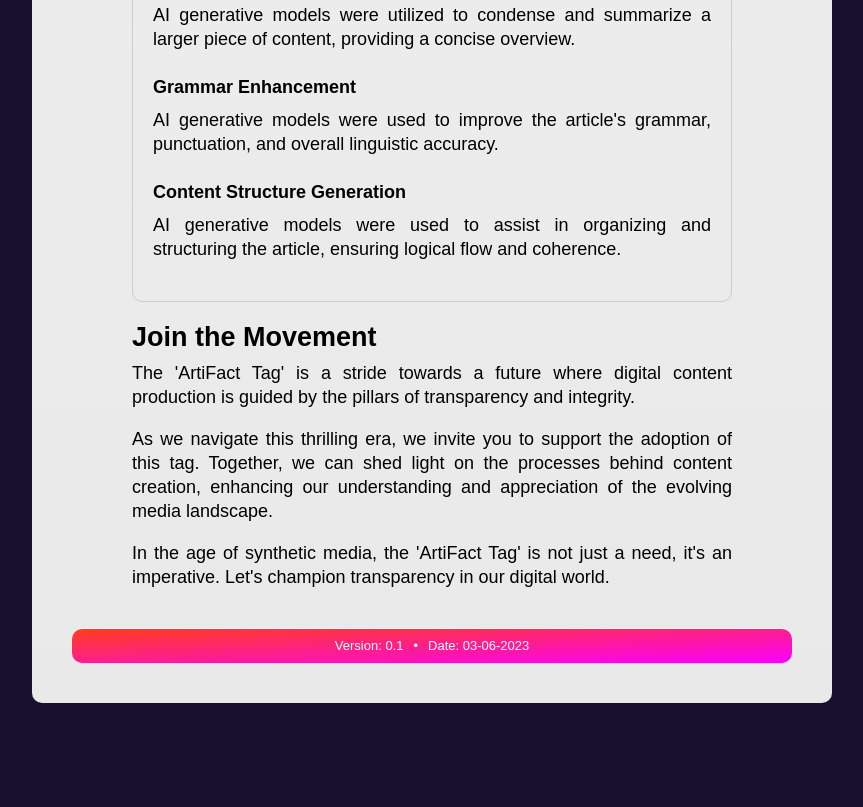
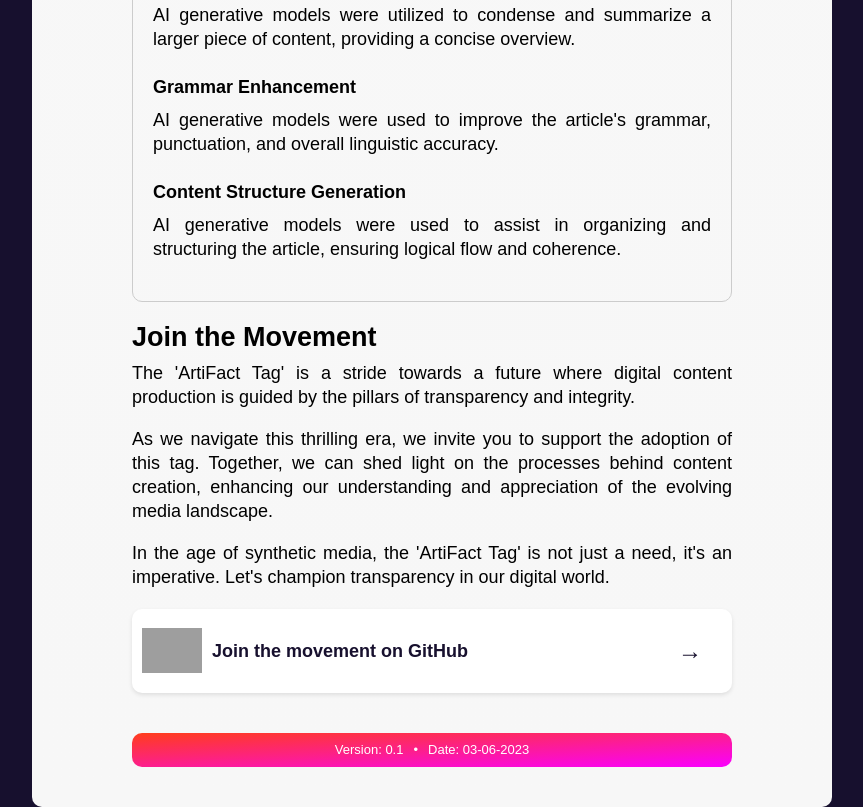
Before and after one commit to Orizian-Labs/ArtiFact-Tag-Schema, a plain HTML site: page index.html in a window 1280 px wide. Shown: the part 3106-3913 px from the top of the page, without its empty margins (208-1071 px from the left). Before the commit the page ends 3809 px from the top, so only its background shows below. Drawn offline with Linux system fonts and the light colour scheme; grey boxes are pictures that could not be loaded.

Commit message:
Add GitHub Link
Added horizontal card with Github Link pointing to the ArtiFact Tag Repository

Changed page title to About ArtiFact

```diff
--- a/index.html
+++ b/index.html
@@ -3,7 +3,7 @@
 <head>
   <meta charset="UTF-8">
   <meta name="viewport" content="width=device-width, initial-scale=1.0">
-  <title>ArtiFact Tag Schema</title>
+  <title>About ArtiFact</title>
 
   <style>
     body {
@@ -23,7 +23,7 @@
 
     .document {
       border-radius: 10px;
-      background: linear-gradient(to bottom, #f9f9f9, #e9e9e9);
+      background: linear-gradient(to bottom, #f9f9f9, #f7f7f7);
       padding: 40px;
       max-width: 800px;
       width: 100%;
@@ -124,6 +124,37 @@
   color: #17102E;
 }
 
+.card-link {
+    display: flex;
+    align-items: center;
+    justify-content: space-between;
+    background-color: #ffffff;
+    border-radius: 10px;
+    padding: 10px;
+    margin-top: 20px;
+    box-shadow: 0 2px 4px rgba(0, 0, 0, 0.1);
+    text-decoration: none;
+    text-align: start;
+  }
+
+  .card-link img {
+    width: 60px;
+    height: auto;
+    margin-right: 10px;
+  }
+
+  .card-link-text {
+    flex-grow: 1;
+    color: #17102E;
+    font-weight: bold;
+  }
+
+  .card-link-arrow {
+    color: #17102E;
+    font-size: 24px;
+    margin: 20px;
+  }
+
   </style>
 </head>
 <body>
@@ -207,10 +238,14 @@
         <p>AI generative models were used to assist in organizing and structuring the article, ensuring logical flow and coherence.</p>
       </div>
       <h2>Join the Movement</h2>
-        <p>The 'ArtiFact Tag' is a stride towards a future where digital content production is guided by the pillars of transparency and integrity. </p>
-        <p>As we navigate this thrilling era, we invite you to support the adoption of this tag. Together, we can shed light on the processes behind content creation, enhancing our understanding and appreciation of the evolving media landscape.</p>
-        <p>In the age of synthetic media, the 'ArtiFact Tag' is not just a need, it's an imperative. Let's champion transparency in our digital world.</p>
-      </div>
+      <p>The 'ArtiFact Tag' is a stride towards a future where digital content production is guided by the pillars of transparency and integrity.</p>
+      <p>As we navigate this thrilling era, we invite you to support the adoption of this tag. Together, we can shed light on the processes behind content creation, enhancing our understanding and appreciation of the evolving media landscape.</p>
+      <p>In the age of synthetic media, the 'ArtiFact Tag' is not just a need, it's an imperative. Let's champion transparency in our digital world.</p>
+      <a href="https://github.com/Deltabit02/ArtiFact-Tag-Schema" target="_blank" class="card-link">
+        <img src="https://github.githubassets.com/images/modules/logos_page/GitHub-Mark.png" alt="GitHub Logo">
+        <span class="card-link-text">Join the movement on GitHub</span>
+        <span class="card-link-arrow">&rarr;</span>
+      </a>
       <div class="metadata">
         <p>Version: 0.1</p>
         <p>•</p>
```
